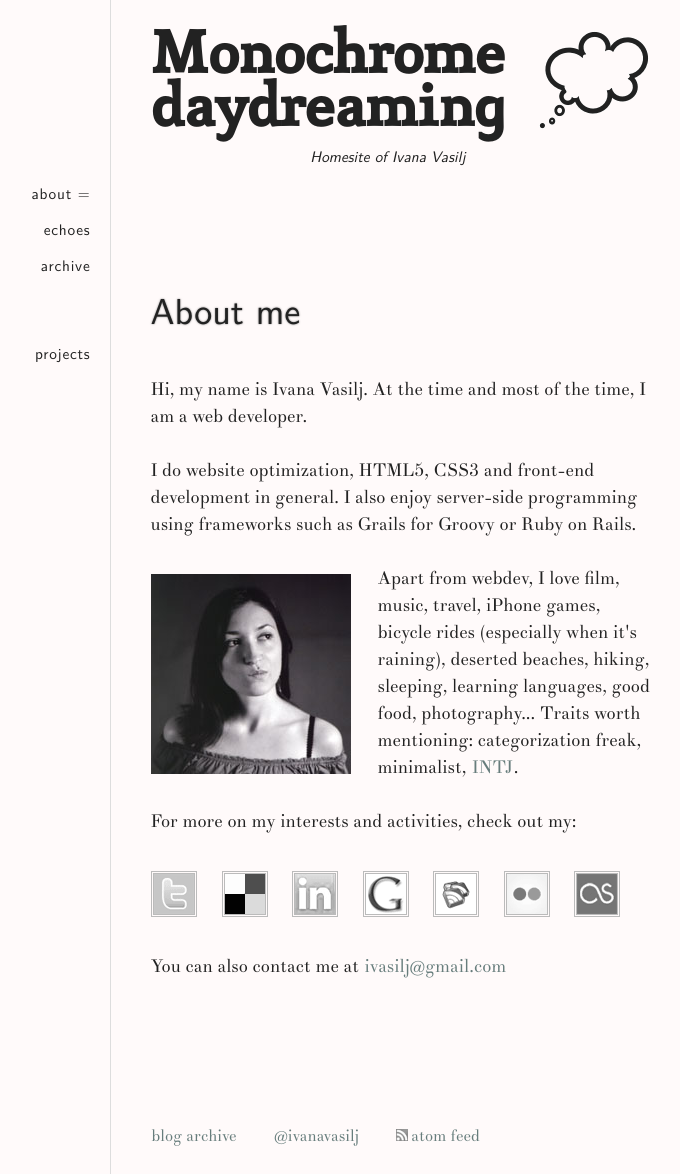
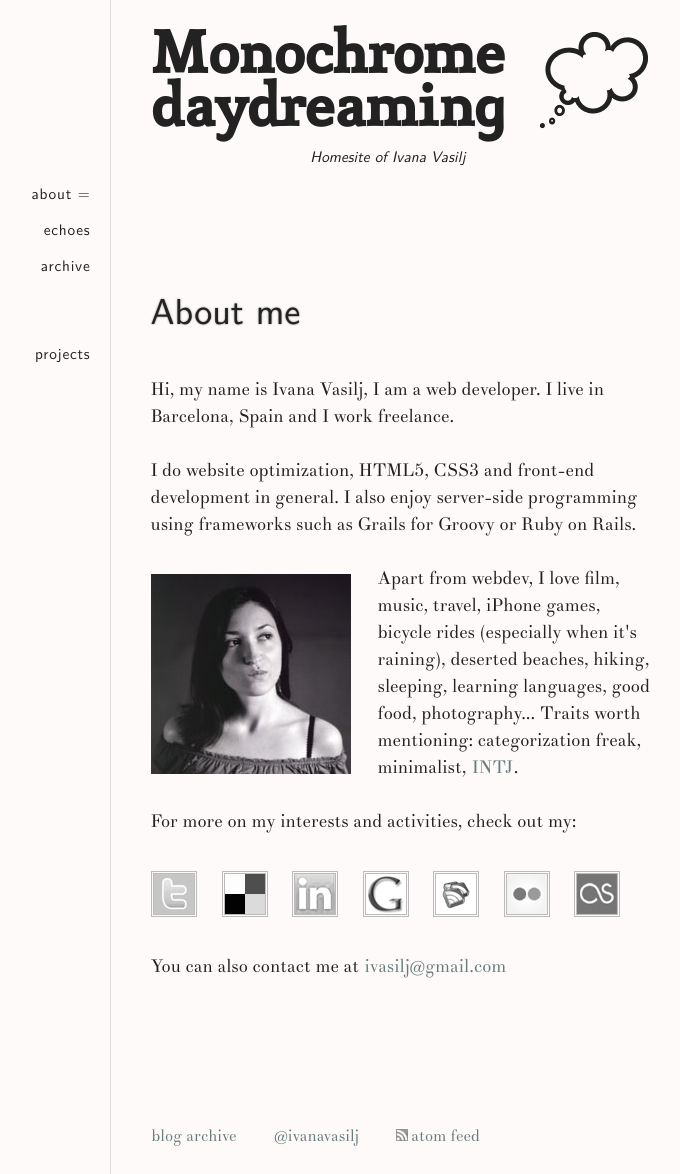
Before and after one commit to ivana/ivana.github.com, a Jekyll site: the page built from about/index.html, in a window 1280 px wide. Shown: the whole page, without its empty margins (260-940 px from the left). Built offline with Jekyll 4.4.1, drawn with Linux system fonts in a browser that asks for light colours.

Commit message:
about update: locality, microformats

```diff
--- a/about/index.html
+++ b/about/index.html
@@ -11,8 +11,10 @@ desc: about Ivana, social links and contact
 
   <p>
     Hi, my name is
-    <span class="fn n"><span class="given-name">Ivana</span> <span class="family-name">Vasilj</span></span>.
-    At the time and most of the time, I am a <span class="title">web developer</span>.
+    <span class="fn n" lang="hr"><span class="given-name">Ivana</span> <span class="family-name">Vasilj</span></span>,
+    I am a <span class="title">web developer</span>.
+    I live in <span class="adr"><span class="locality">Barcelona</span>, <span class="country-name">Spain</span></span>
+    and I work freelance.
   </p>
   <p id="interests">
     I do website optimization, HTML5, CSS3 and front-end development in general.
```
